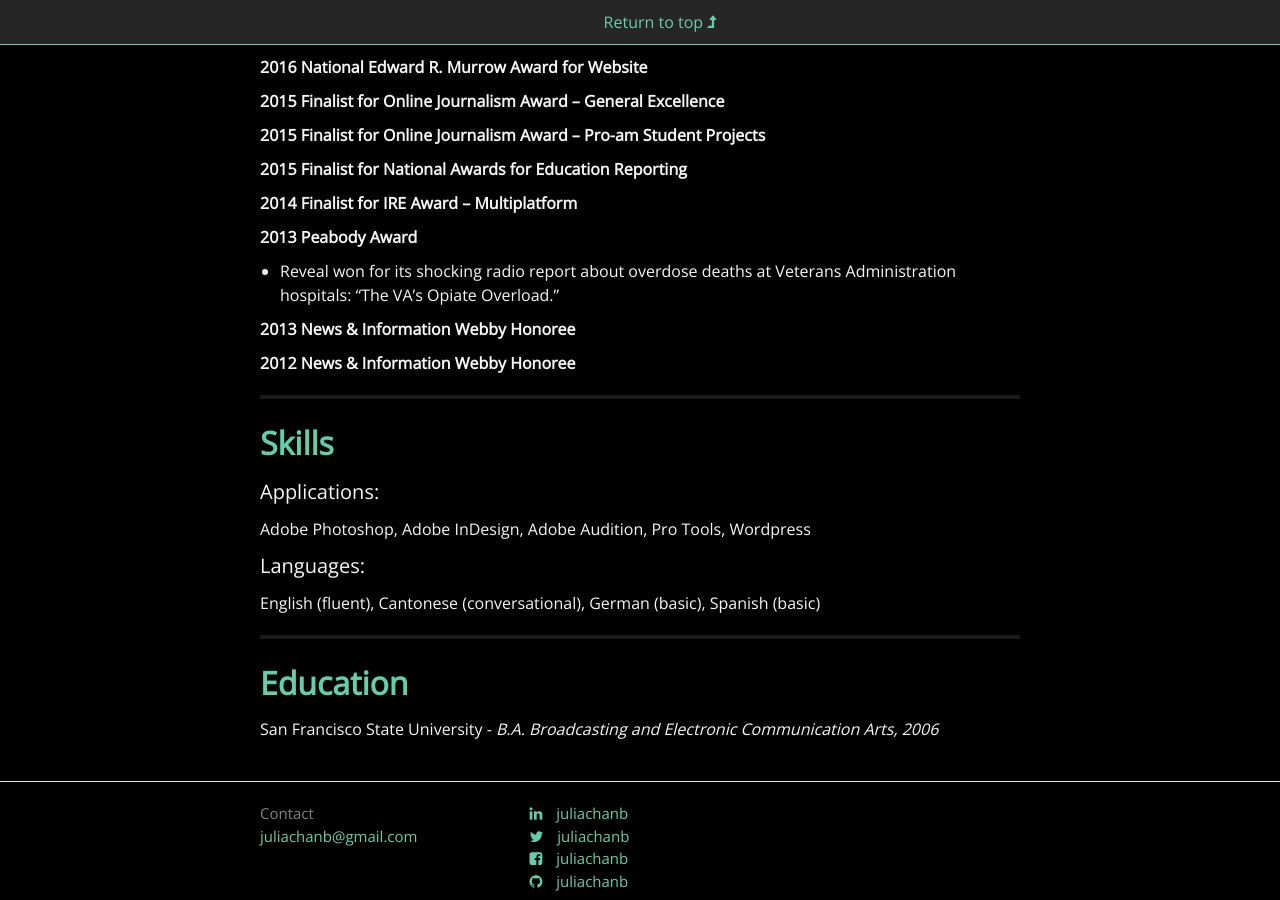
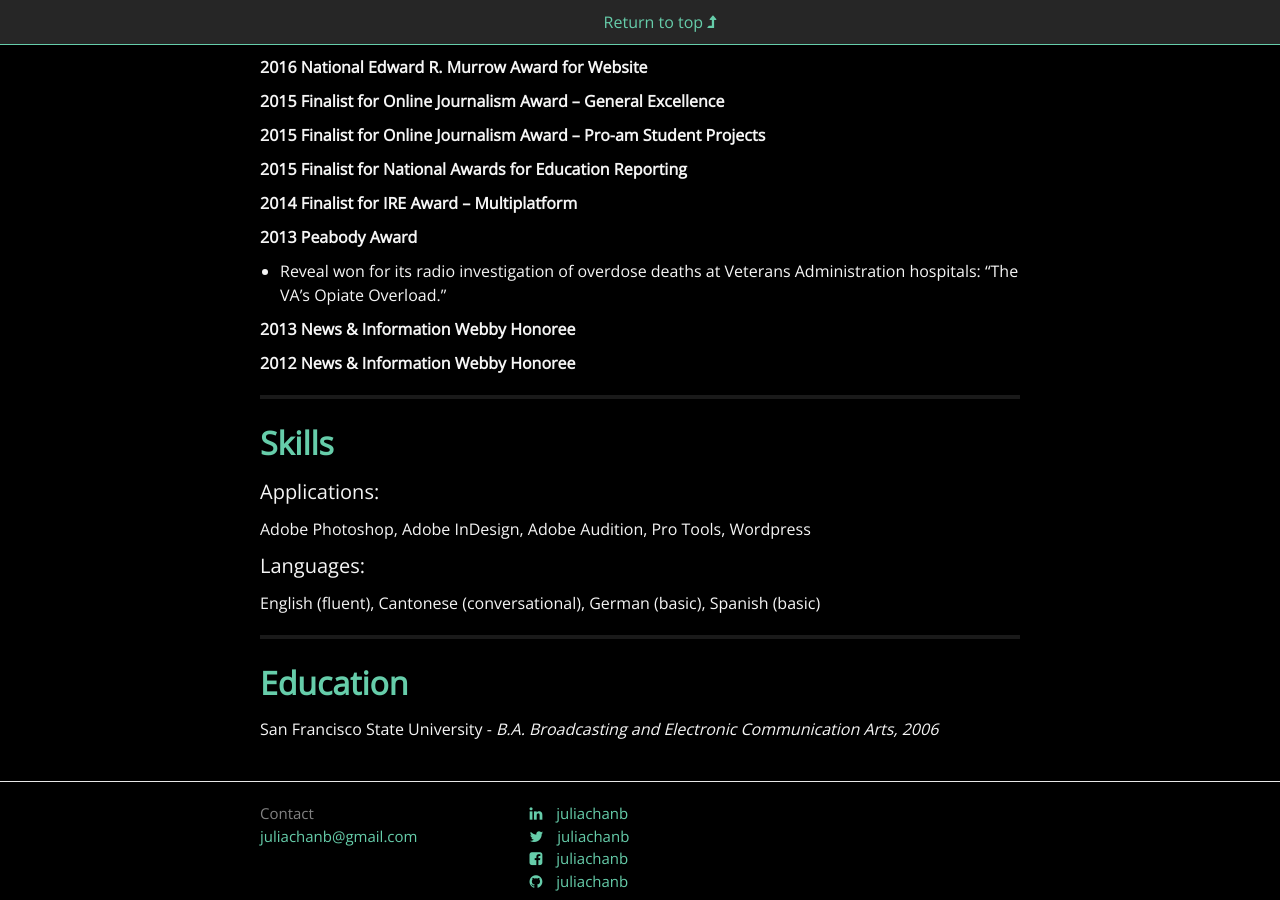
Before and after one commit to juliachanb/juliachanb.github.io, a Jekyll site: the page built from pages/resume.md, in a window 1280 px wide and 900 px high, scrolled down 3718 px. Built offline with Jekyll 4.4.1, drawn with Linux system fonts in a browser that asks for light colours; nearby versions of some CDN libraries; some web fonts are replaced.

Commit message:
fixed peabody

```diff
--- a/pages/resume.md
+++ b/pages/resume.md
@@ -159,7 +159,7 @@ ___
 
 **2013 Peabody Award**
 
-- Reveal won for its shocking radio report about overdose deaths at Veterans Administration hospitals: "The VA’s Opiate Overload."
+- Reveal won for its radio investigation of overdose deaths at Veterans Administration hospitals: "The VA’s Opiate Overload."
 
 **2013 News & Information Webby Honoree**
 
```
